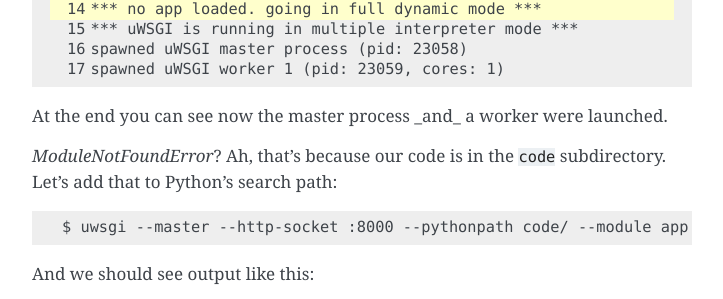
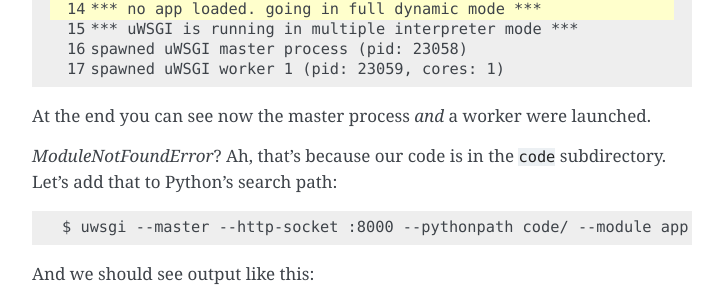
Before and after one commit to funkybob/ugu, a Sphinx documentation site: the page built from docs/index.rst, in a window 1280 px wide and 900 px high, scrolled down 2818 px. Shown: the part 156-455 px from the top of the window, without its empty margins (388-1111 px from the left). Built offline with Sphinx 7.4.7, drawn with Linux system fonts in a browser that asks for light colours.

Commit message:
Use proper syntax for oblique

```diff
--- a/docs/index.rst
+++ b/docs/index.rst
@@ -160,7 +160,7 @@ to talk HTTP on that socket:
    spawned uWSGI master process (pid: 23058)
    spawned uWSGI worker 1 (pid: 23059, cores: 1)
 
-At the end you can see now the master process _and_ a worker were launched.
+At the end you can see now the master process `and` a worker were launched.
 
 `ModuleNotFoundError`? Ah, that's because our code is in the ``code``
 subdirectory. Let's add that to Python's search path:
```
